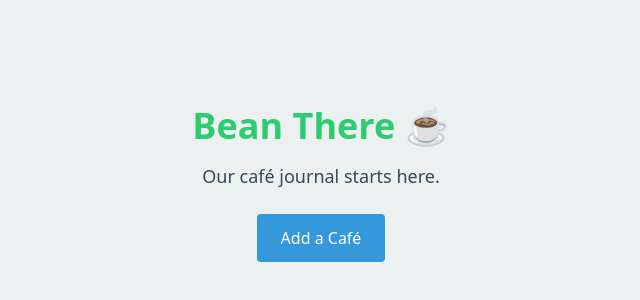
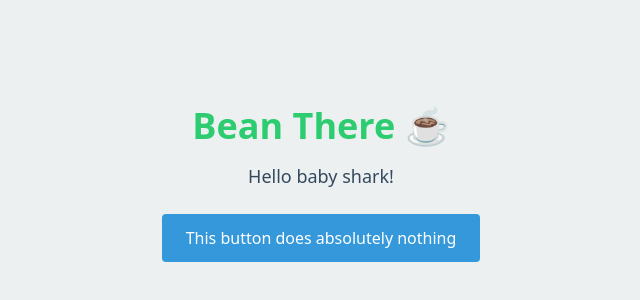
Before and after one commit to Uyaaan/Bean-There, a React (Vite) app: page / in a window 1280 px wide. Shown: the part 216-516 px from the top of the page, without its empty margins (319-959 px from the left). Built offline with nearby package versions, Linux system fonts and the light colour scheme.

Commit message:
Changed the landing page's texts

```diff
--- a/src/App.jsx
+++ b/src/App.jsx
@@ -5,11 +5,11 @@ function App() {
         Bean There ☕
       </h1>
       <p className="text-lg text-wet-asphalt">
-        Our café journal starts here.
+        Hello baby shark!
       </p>
 
       <button className="mt-6 px-6 py-3 rounded bg-peter-river text-white hover:bg-belize-hole">
-        Add a Café
+        This button does absolutely nothing
       </button>
     </div>
   );
```
